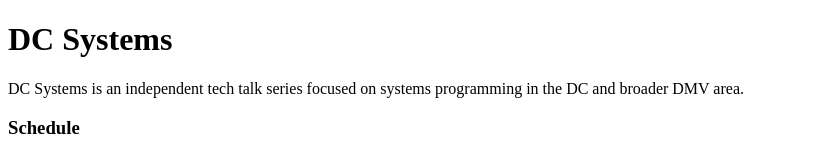
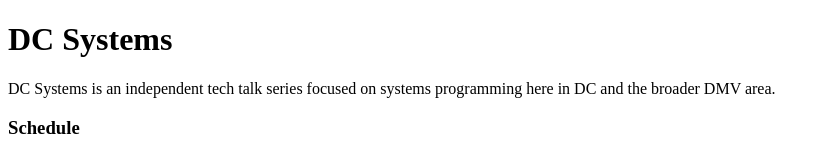
Before and after one commit to guergabo/dcsystems, a plain HTML site: page index.html in a window 1280 px wide. Shown: the top 160 px of the page, without its empty margins (0-830 px from the left). Drawn offline with Linux system fonts and the light colour scheme.

Commit message:
Update index.html

```diff
--- a/index.html
+++ b/index.html
@@ -9,7 +9,7 @@
     <h1>DC Systems</h1>
 
     <p>
-        DC Systems is an independent tech talk series focused on systems programming in the DC and broader DMV area.
+        DC Systems is an independent tech talk series focused on systems programming here in DC and the broader DMV area.
     </p>
 
     <h3>Schedule</h3>
```
